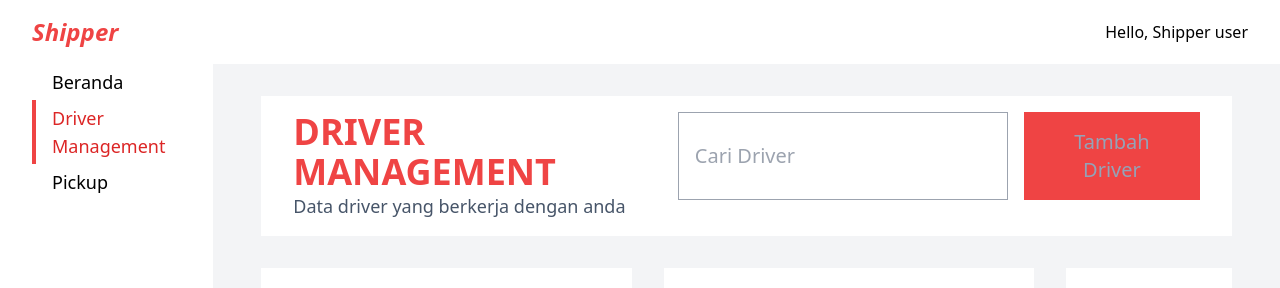
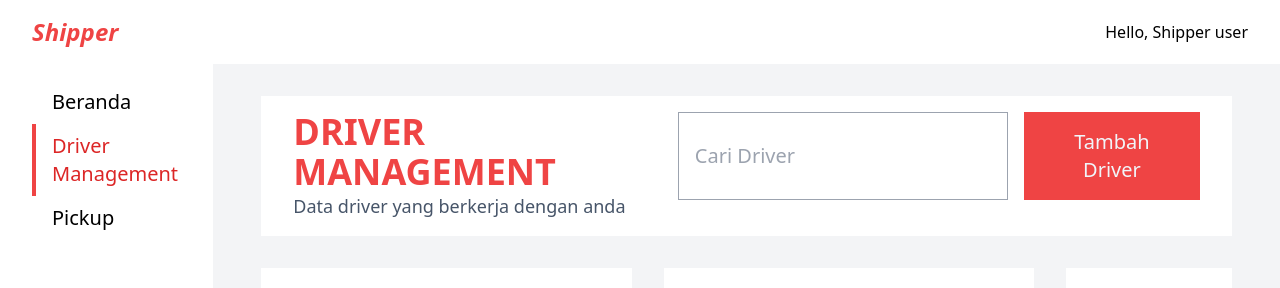
Before and after one commit to rayGobel/shipper-fe-with-next, a Next.js app: page / in a window 1280 px wide. Shown: the top 288 px of the page. Built offline with nearby package versions, Linux system fonts and the light colour scheme.

Commit message:
Initial setup for search feature

```diff
--- a/components/sidebar-menu/sidebar-menu.tsx
+++ b/components/sidebar-menu/sidebar-menu.tsx
@@ -6,7 +6,7 @@ interface SidebarProp {
 const SidebarList = (prop: SidebarProp) => {
   const activeClass = prop.active ? 'border-l-4 border-red-500 text-red-600' : 'ml-1';
   const hoverStates = 'hover:bg-red-50 hover:cursor-pointer'
-  const classes = `text-lg w-full pl-4 py-1 ${activeClass} ${hoverStates}`;
+  const classes = `text-xl w-full pl-4 py-2 ${activeClass} ${hoverStates}`;
 
   return (
     <li className={classes}>
--- a/package.json
+++ b/package.json
@@ -10,6 +10,7 @@
     "test": "jest --watch"
   },
   "dependencies": {
+    "lodash.debounce": "^4.0.8",
     "next": "12.3.1",
     "react": "18.2.0",
     "react-dom": "18.2.0"
@@ -17,6 +18,7 @@
   "devDependencies": {
     "@testing-library/jest-dom": "^5.16.5",
     "@testing-library/react": "^13.4.0",
+    "@types/lodash.debounce": "^4.0.7",
     "@types/node": "18.11.0",
     "@types/react": "18.0.21",
     "@types/react-dom": "18.0.6",
--- a/pages/index.tsx
+++ b/pages/index.tsx
@@ -1,7 +1,8 @@
 import type { NextPage } from 'next'
 import Head from 'next/head'
 import Image from 'next/image'
-import { useEffect, useState } from 'react';
+import { useEffect, useState, ChangeEvent } from 'react';
+import debounce from 'lodash.debounce';
 
 import styles from '../styles/Home.module.css'
 import { SidebarMenu } from '../components/sidebar-menu';
@@ -28,19 +29,33 @@ const Home: NextPage = () => {
     fetchData();
   }, []);
 
+  const searchDriver = (query: string) => {
+    const fetchData = async () => {
+      const { result, meta } = await searchDriver(query, { startIndex: 0, limit: DRIVER_PER_PAGE });
+      console.log({ result, meta });
+
+      setDrivers(result);
+    };
+
+    fetchData();
+  };
+  const debouncedSearchDriver = debounce(searchDriver, 500);
+
   const handlePageChange = (newPage: number) => {
     console.log({ newPage });
     const fetchData = async () => {
       const newIndex = (newPage - 1) * DRIVER_PER_PAGE;
       const { result, meta } = await getDrivers({ startIndex: newIndex, limit: DRIVER_PER_PAGE });
 
-      console.log({ result, meta });
-
       setCurrentPage(newPage);
       setDrivers(result);
     }
 
     fetchData();
+  };
+
+  const handleSearchQueryChange = (ev) => {
+    debouncedSearchDriver(ev.target.value);
   };
 
   return (
@@ -62,7 +77,7 @@ const Home: NextPage = () => {
       </header>
 
       <main className="flex flex-row">
-        <div className="sidebar w-2/12 px-8">
+        <div className="sidebar w-2/12 px-8 pt-4">
           <SidebarMenu />
         </div>
 
@@ -75,14 +90,13 @@ const Home: NextPage = () => {
 
             <div className="content-toolbar">
               <form className="search-form text-xl flex flex-row gap-x-4">
-                <input className="border border-solid border-gray-400 px-4 flex-1" type="text" placeholder="Cari Driver" />
-                <button className="bg-red-500 text-slate-400 px-8 py-4  flex-1">Tambah Driver</button>
+                <input onChange={handleSearchQueryChange} className="border border-solid border-gray-400 px-4 flex-1" type="text" placeholder="Cari Driver" />
+                <button className="bg-red-500 text-slate-100 px-8 py-4  flex-1">Tambah Driver</button>
               </form>
             </div>
           </div>
 
           <div className="driver-list flex flex-row flex-nowrap gap-x-8 pt-8 pb-4 w-fit max-w-full overflow-x-scroll">
-
             { drivers.map(driver => (<DriverCard key={driver.email} driver={driver} />)) }
           </div>
 
```
Also changed, not shown: 1 other file (tests, documents, lock files or other folders).
